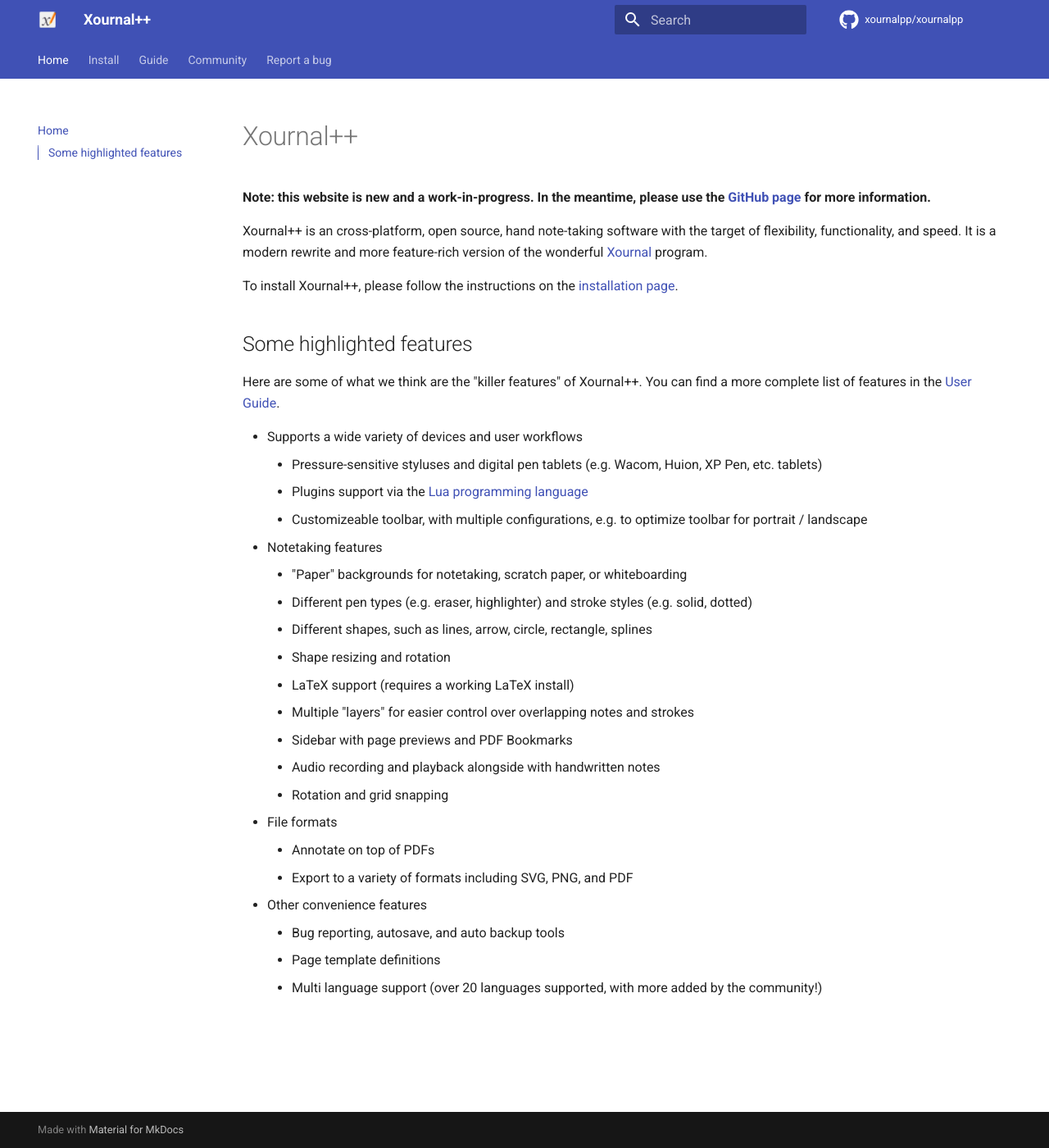
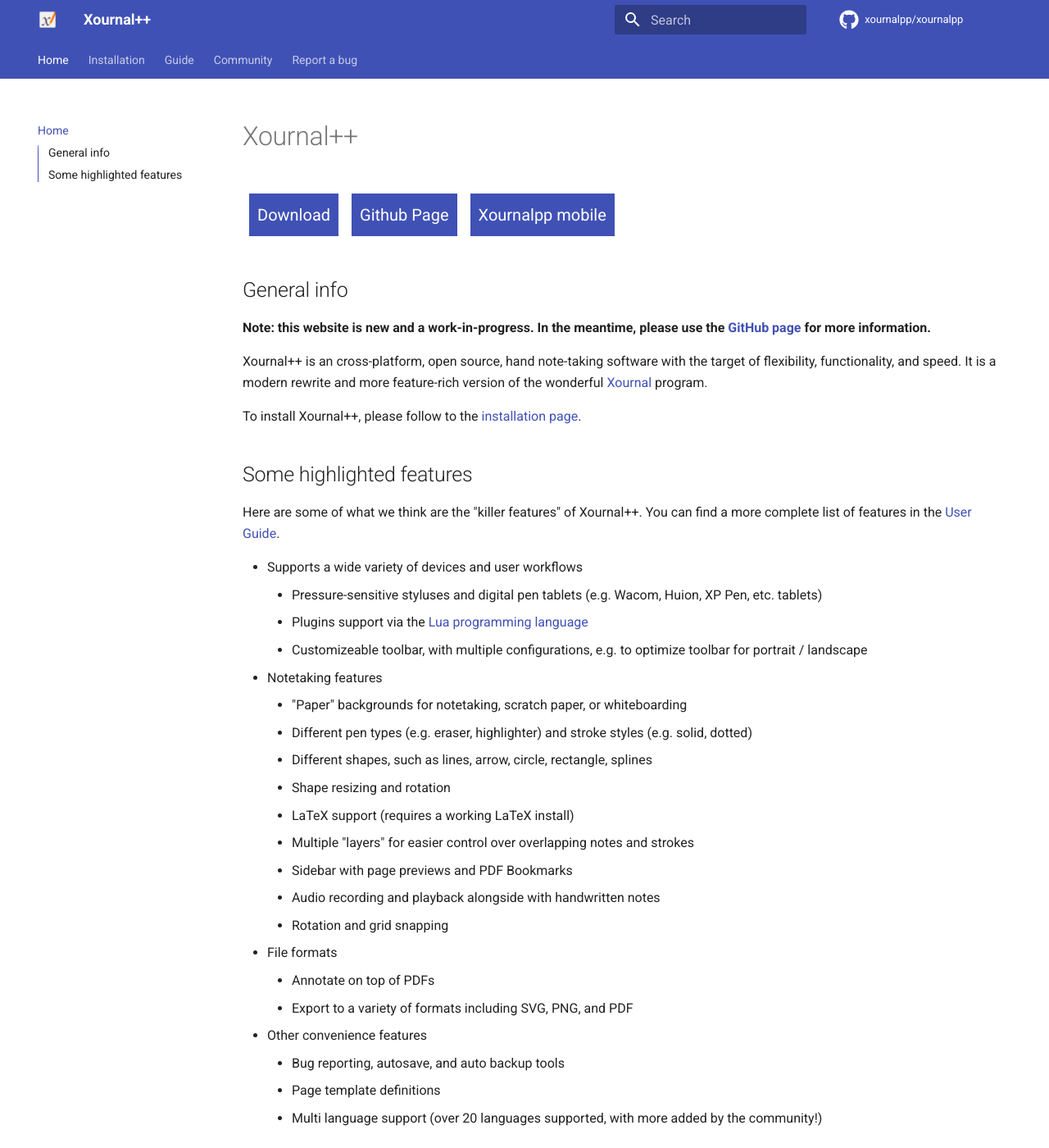
Before and after one commit to xournalpp/xournalpp.github.io, an MkDocs documentation site: the page built from docs/index.md, in a window 1280 px wide and 1400 px high. Shown: the whole window at 82% size. Built offline with MkDocs 1.6.1 and Material for MkDocs 9.7.7, drawn with Linux system fonts in a browser that asks for light colours; comment, search, counter and statistics services are not loaded; the version menu is left out.

Commit message:
Reworked installation page and added buttons in css

```diff
--- /dev/null
+++ b/docs/css/buttons.css
@@ -0,0 +1,49 @@
+a.xournalppButton {
+    background-color: var(--md-primary-fg-color);
+    color: var(--md-primary-bg-color);
+    padding: 10px;
+    cursor: pointer;
+    margin: 8px;
+    font-size: 20px;
+}
+
+a.xournalppButton:hover {
+    color: var(--md-primary-bg-color--light) ;
+}
+
+a.bigXournalppButton {
+    background-color: var(--md-primary-fg-color);
+    color: var(--md-primary-bg-color);
+    padding: 10px;
+    cursor: pointer;
+    margin: 8px;
+    font-size: 24px;
+}
+
+a.bigXournalppButton:hover {
+    color: var(--md-primary-bg-color--light);
+}
+
+#osContainer {
+    display: grid;
+    justify-content: center;
+    grid-template-columns: repeat(3, 1fr);
+    text-align: center;
+    margin-top: 20px;
+}
+
+#macosDownloadsContainer, #windowsDownloadsContainer {
+    display: grid;
+    justify-content: center;
+    grid-template-columns: repeat(3, 1fr);
+    text-align: center;
+    margin-top: 20px;
+}
+
+#linuxDownloadsContainer {
+    display: grid;
+    justify-content: center;
+    grid-template-columns: repeat(4, 1fr);
+    text-align: center;
+    margin-top: 20px;
+}
--- a/docs/index.md
+++ b/docs/index.md
@@ -1,4 +1,13 @@
 # Xournal++
+
+<div style="display: flex; justify-content: left;">
+<a class="xournalppButton" href="installation/general">Download</a>
+<a class="xournalppButton" href="https://github.com/xournalpp/xournalpp/">Github Page</a>
+<a class="xournalppButton" href="https://github.com/xournalpp/xournalpp/">Xournalpp mobile</a>
+<!-- TODO: Add some more quick buttons -->
+</div>
+
+## General info
 
 **Note: this website is new and a work-in-progress. In the meantime, please
 use the [GitHub page](https://github.com/xournalpp/xournalpp) for more
@@ -9,8 +18,8 @@ target of flexibility, functionality, and speed. It is a modern rewrite and more
 feature-rich version of the wonderful
 [Xournal](http://sourceforge.net/projects/xournal/) program.
 
-To install Xournal++, please follow the instructions on the [installation
-page](installation).
+To install Xournal++, please follow to the [installation
+page](installation/general).
 
 ## Some highlighted features
 
--- a/mkdocs.yml
+++ b/mkdocs.yml
@@ -5,7 +5,11 @@ remote_branch: master
 edit_uri: https://github.com/xournalpp/xournalpp.github.io/edit/site/docs
 nav:
   - Home: index.md
-  - Install: installation.md
+  - Installation:
+      - OS selection: installation/general.md
+      - Windows: installation/windows.md
+      - MacOS: installation/macos.md
+      - Linux: installation/linux.md
   - Guide:
       - Overview: guide/overview.md
       - Configuration: guide/config.md
@@ -38,12 +42,27 @@ theme:
     - navigation.tabs
     - toc.integrate
 
+# Custom styles
+extra_css:
+  - css/buttons.css
+
 #Enable macros
 plugins:
   - search
   - macros
 
 extra:
+  downloads:
+    default: "https://github.com/xournalpp/xournalpp/releases"
+    nightly: "https://github.com/xournalpp/xournalpp/releases/tag/nightly"
+    windows:
+      stable: "https://github.com/xournalpp/xournalpp/releases/download/1.0.20/xournalpp-1.0.20-windows.zip"
+    macos:
+      stable: "https://github.com/xournalpp/xournalpp/releases/download/1.0.20/xournalpp-1.0.20-macos.zip"
+    linux:
+      flatpak: "https://flathub.org/apps/details/com.github.xournalpp.xournalpp"
+      appimage: "https://github.com/xournalpp/xournalpp/releases/download/1.0.20/xournalpp-1.0.20-x86_64.AppImage"
+      snap: "https://snapcraft.io/xournalpp"
   version:
     latest_stable: "1.0.20"
     latest_unstable: "1.1.0+dev"
```
Also changed, not shown: docs/installation.md (deleted, +0 -80 lines), docs/installation/general.md (added, +9 -0 lines), docs/installation/linux.md (added, +75 -0 lines), docs/installation/macos.md (added, +21 -0 lines), docs/installation/windows.md (added, +24 -0 lines).
